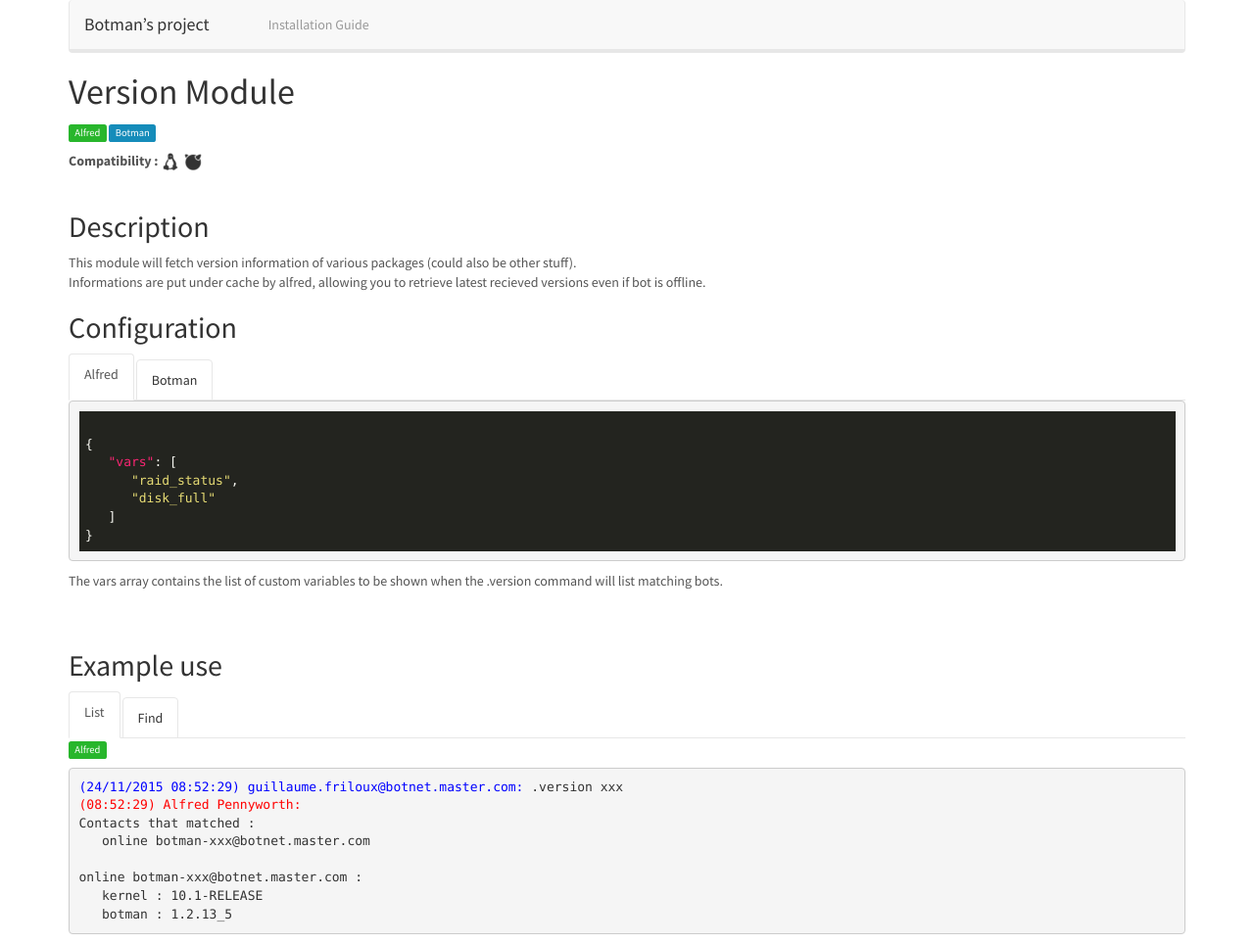
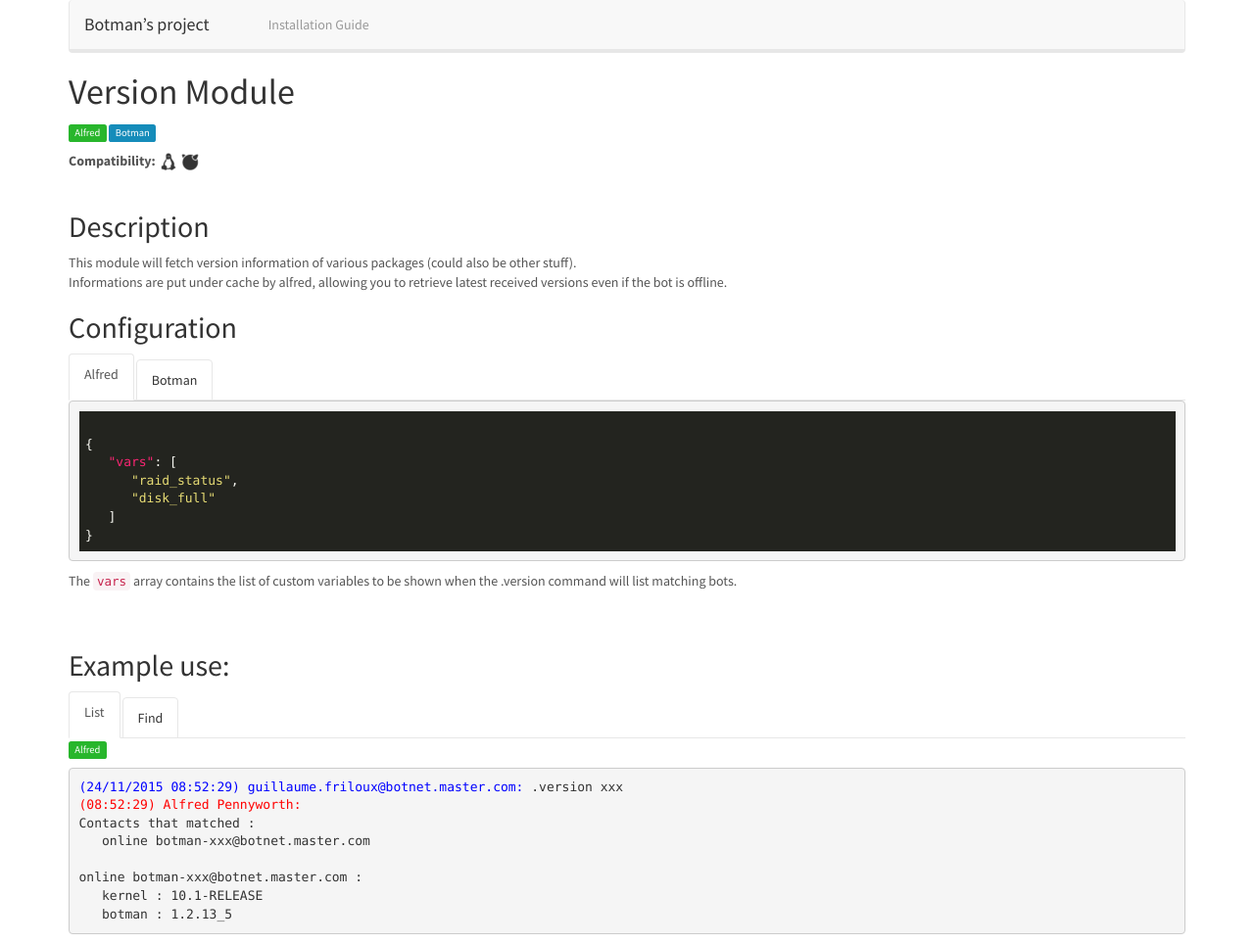
Before and after one commit to gfriloux/botman, a Jekyll site: the page built from docs/_modules/version.html, in a window 1280 px wide. Shown: the whole page at 98% size. Built offline with Jekyll 4.4.1, drawn with Linux system fonts in a browser that asks for light colours; nearby versions of some CDN libraries.

Commit message:
Typos and HTML strictness

```diff
--- a/docs/_modules/version.html
+++ b/docs/_modules/version.html
@@ -4,15 +4,19 @@
 ---
 
 <h1>Version Module</h1>
-<p><span class="label label-success">Alfred</span> <span class="label label-primary">Botman</span></p>
-<b>Compatibility :</b>
-<img src={{ site.github.url }}/img/icon-linux.png>
-<img src={{ site.github.url }}/img/icon-freebsd.png>
+<p>
+  <span class="label label-success">Alfred</span>
+  <span class="label label-primary">Botman</span>
+</p>
+<b>Compatibility:</b>
+<img src="{{ site.github.url }}/img/icon-linux.png" />
+<img src="{{ site.github.url }}/img/icon-freebsd.png" />
 <br /><br />
 
 <h2>Description</h2>
 This module will fetch version information of various packages (could also be other stuff).<br />
-Informations are put under cache by alfred, allowing you to retrieve latest recieved versions even if bot is offline.
+Informations are put under cache by alfred, allowing you to retrieve latest
+received versions even if the bot is offline.
 
 <h2>Configuration</h2>
 <ul class="nav nav-tabs">
@@ -28,7 +32,8 @@
       "disk_full"
    ]
 }</code></pre>
-    The vars array contains the list of custom variables to be shown when the .version command will list matching bots.
+    The <code>vars</code> array contains the list of custom variables to be
+    shown when the .version command will list matching bots.
   </div>
   <div class="tab-pane fade in" id="botman">
     <pre><code class="json">
@@ -42,9 +47,10 @@
    ]
 }</code></pre>
     <ul>
-      <li><code>default_cmd</code> : Default command to use to fetch version of packages.</li>
-      <li><code>versions_list</code> : Array of packages to list.<br />
-          If the array item is a string, then the <code>default_cmd</code> will be used to find version number.<br />
+      <li><code>default_cmd</code>: default command to use to fetch version of packages.</li>
+      <li><code>versions_list</code>: array of packages to list.<br />
+          If the array item is a string, then the <code>default_cmd</code>
+          will be used to find the version number.<br />
           If the array item is an object, then it will use the given command.
       </li>
     </ul>
@@ -52,7 +58,7 @@
 </div>
 <br /><br />
 
-<h2>Example use</h2>
+<h2>Example use:</h2>
 <ul class="nav nav-tabs">
   <li class="active"><a href="#list" data-toggle="tab" aria-expanded="true">List</a></li>
   <li class=""><a href="#find" data-toggle="tab" aria-expanded="false">Find</a></li>
@@ -73,7 +79,8 @@
   <div class="tab-pane fade in" id="find">
     <p><span class="label label-success">Alfred</span></p>
     This function allows to search over the version cache to find bots matching given package version.
-    Supported conditions for package version matching are : &lt;, &lt;=, =, >=, >, !=
+    Supported conditions for package version matching are:
+    <code>&lt;</code>, <code>&lt;=</code>, <code>=</code>, <code>&gt;=</code>, &gt;</code>, <code>!=</code>.
     <pre>
 <span style="color:blue">(08:59:47) guillaume.friloux@botnet.master.com:</span> .version find botman > 1.2.10
 <span style="color:red">(08:59:47) Alfred Pennyworth:</span>
```
Also changed, not shown: docs/_modules/sysinfo.html (+12 -8 lines).
